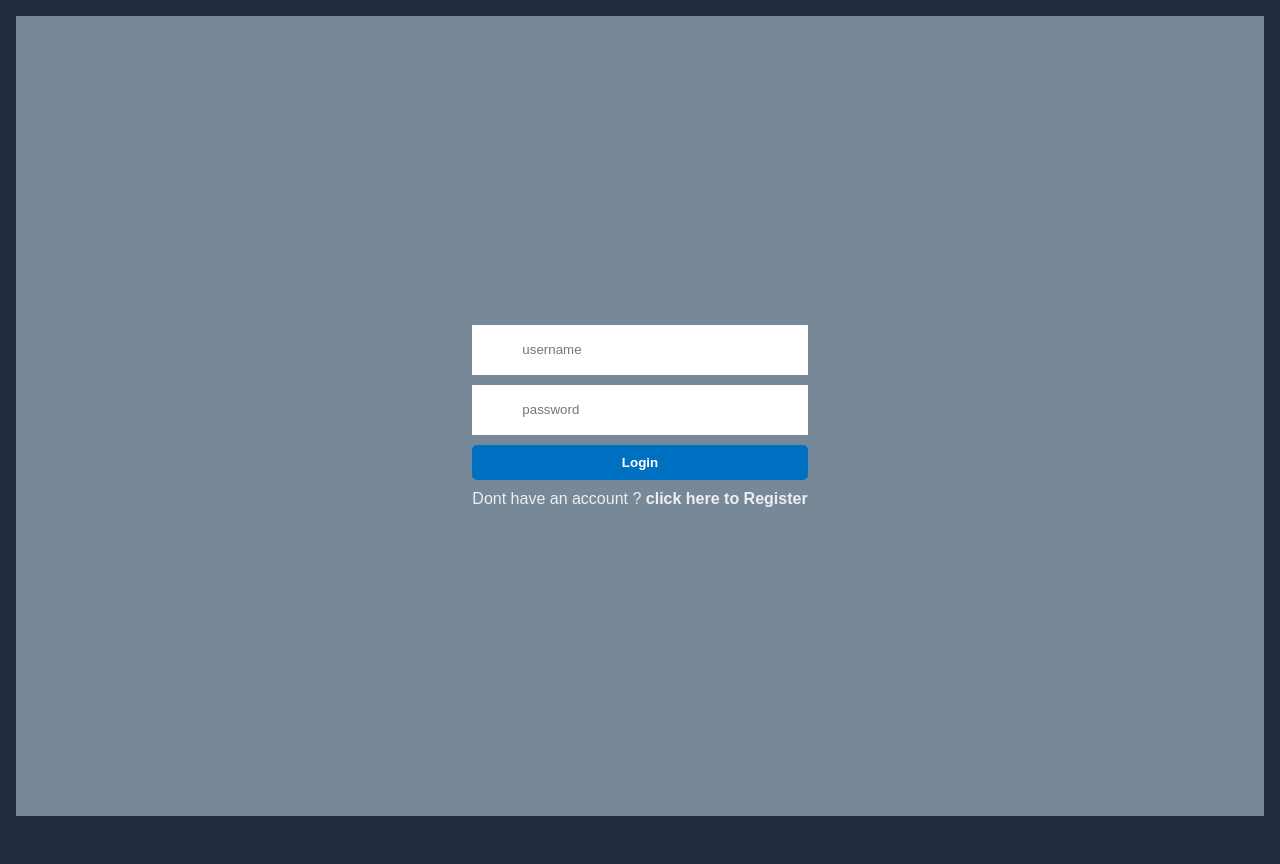
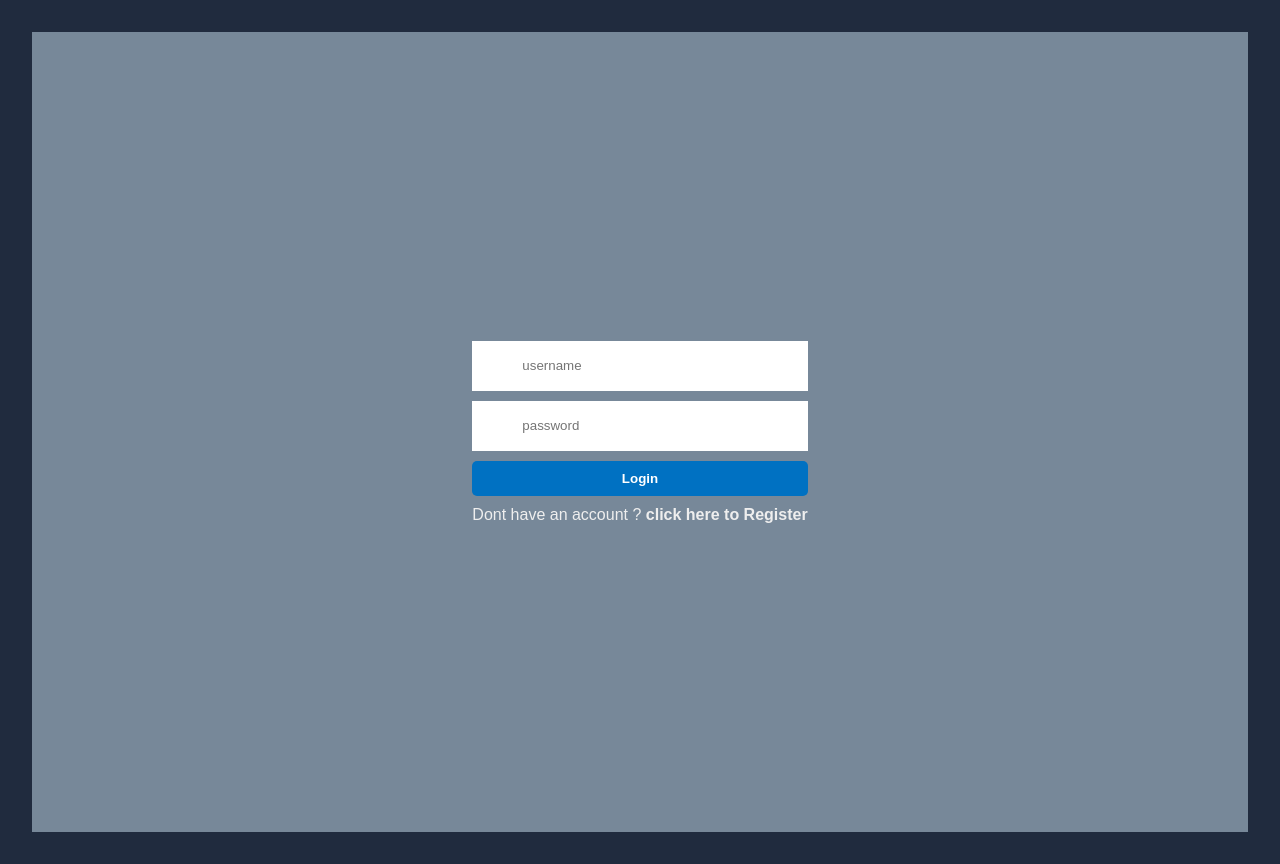
Before and after one commit to evry1lovesjay/todo_v3_client, a React (Create React App) app: page / in a window 1280 px wide. Before the commit the page ends 832 px from the top, so only its background shows below. Built offline with nearby package versions, Linux system fonts and the light colour scheme.

Commit message:
revert...

```diff
--- a/src/App.css
+++ b/src/App.css
@@ -21,11 +21,11 @@ body{
 }
 
 .App {
-  padding: 1rem;
+  padding: 32px;
 }
 
 h1{
-  font-size:2rem;
+  font-size:40px;
   font-weight: 700;
   margin-bottom: 32px;
 }
--- a/src/pages/todo/Todo.jsx
+++ b/src/pages/todo/Todo.jsx
@@ -79,7 +79,7 @@ const deleteTodo = async (id) => {
 
   return (
     <div className="App">
-      <h1> Welcome, {user.username}</h1>
+      <h1> Welcome, {user.username}.</h1>
       <h4> Your Tasks</h4>
 
       <div className="todos">
```
